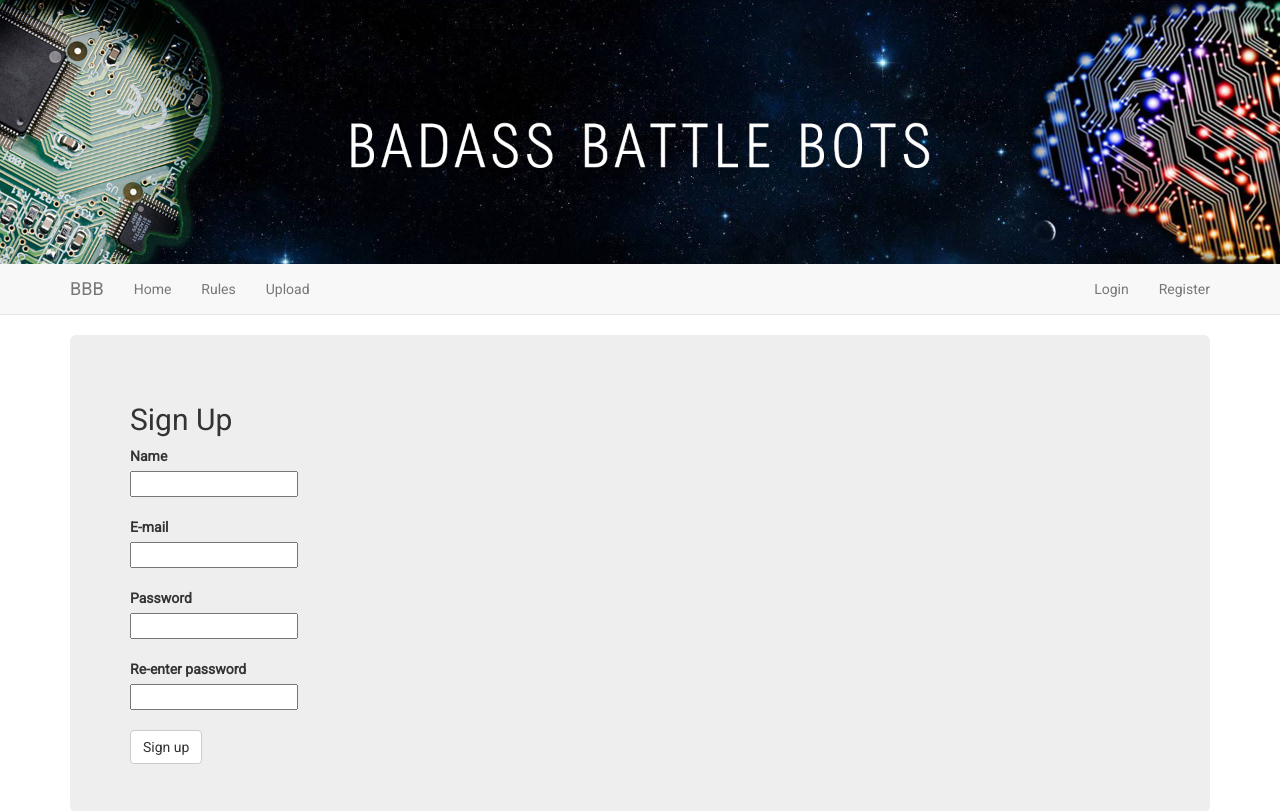
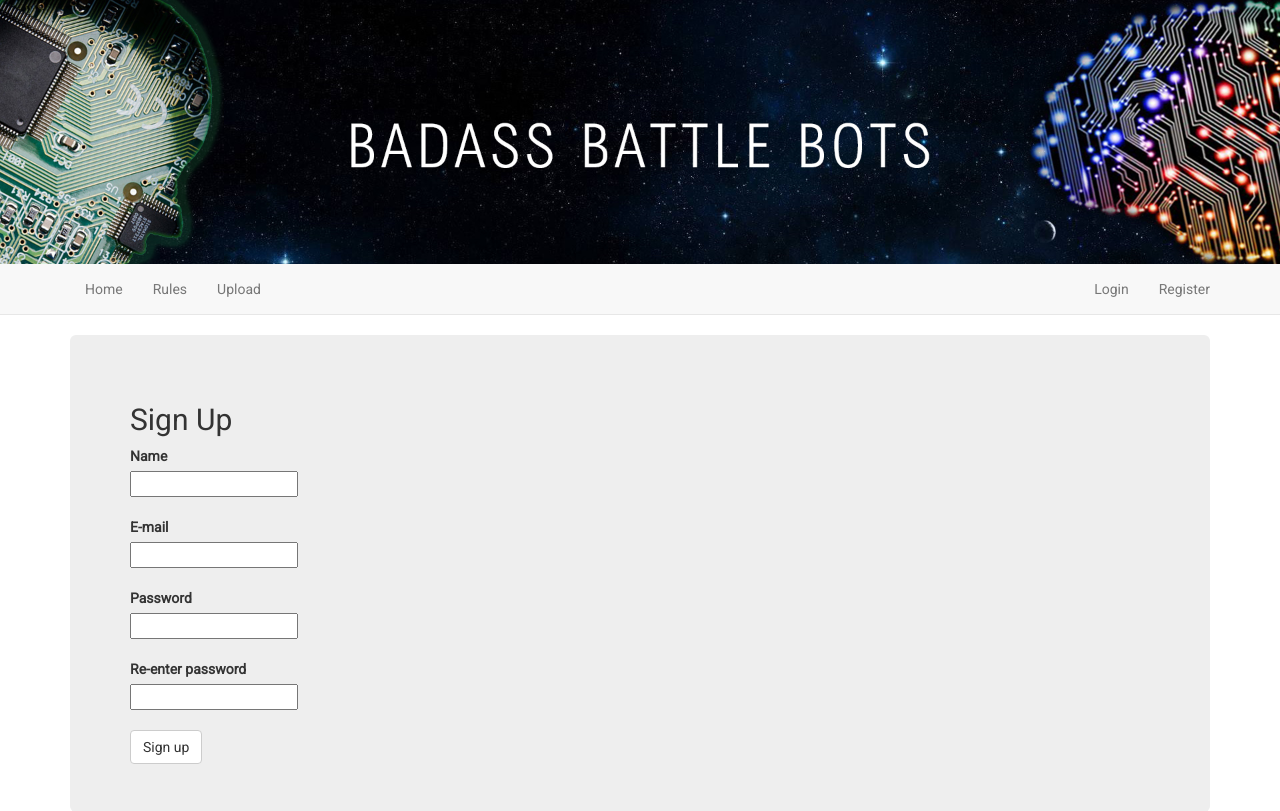
Before and after one commit to ZeusWPI/aichallenge, a Flask app: page /register in a window 1280 px wide. Shown: the top 811 px of the page. Run offline with Flask 2, Linux system fonts and the light colour scheme; some libraries are stand-ins or nearby versions.

Commit message:
Removed branding now that we have a header

```diff
--- a/web/templates/layout.html
+++ b/web/templates/layout.html
@@ -56,7 +56,6 @@
 
           <!-- The navbar collapses for small viewports -->
           <div class="navbar-header">
-            <a class="navbar-brand" href="#">BBB</a>
             <button type="button" class="navbar-toggle collapsed dropdown"
                                   data-toggle="collapse"
                                   data-target="#navbar-collapse" aria-expanded="false">
```
